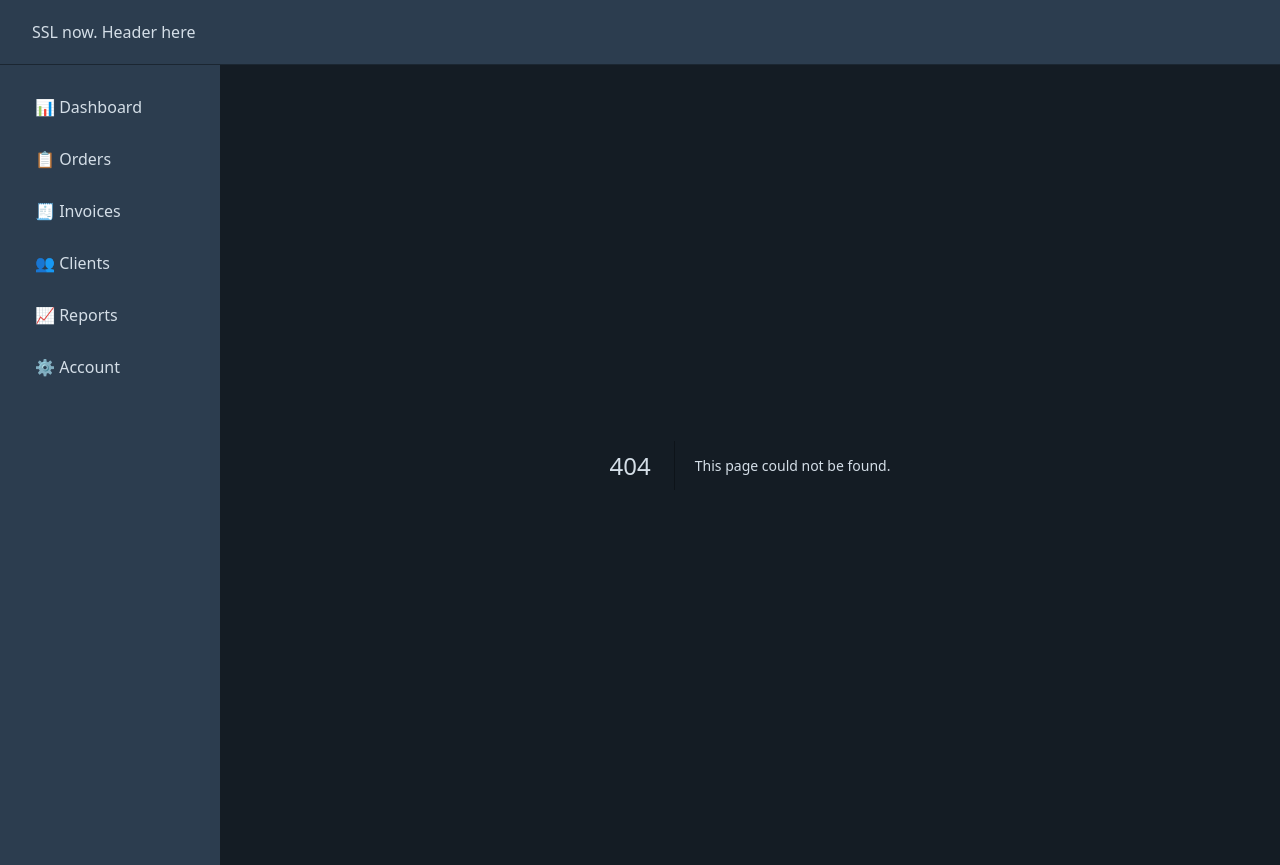
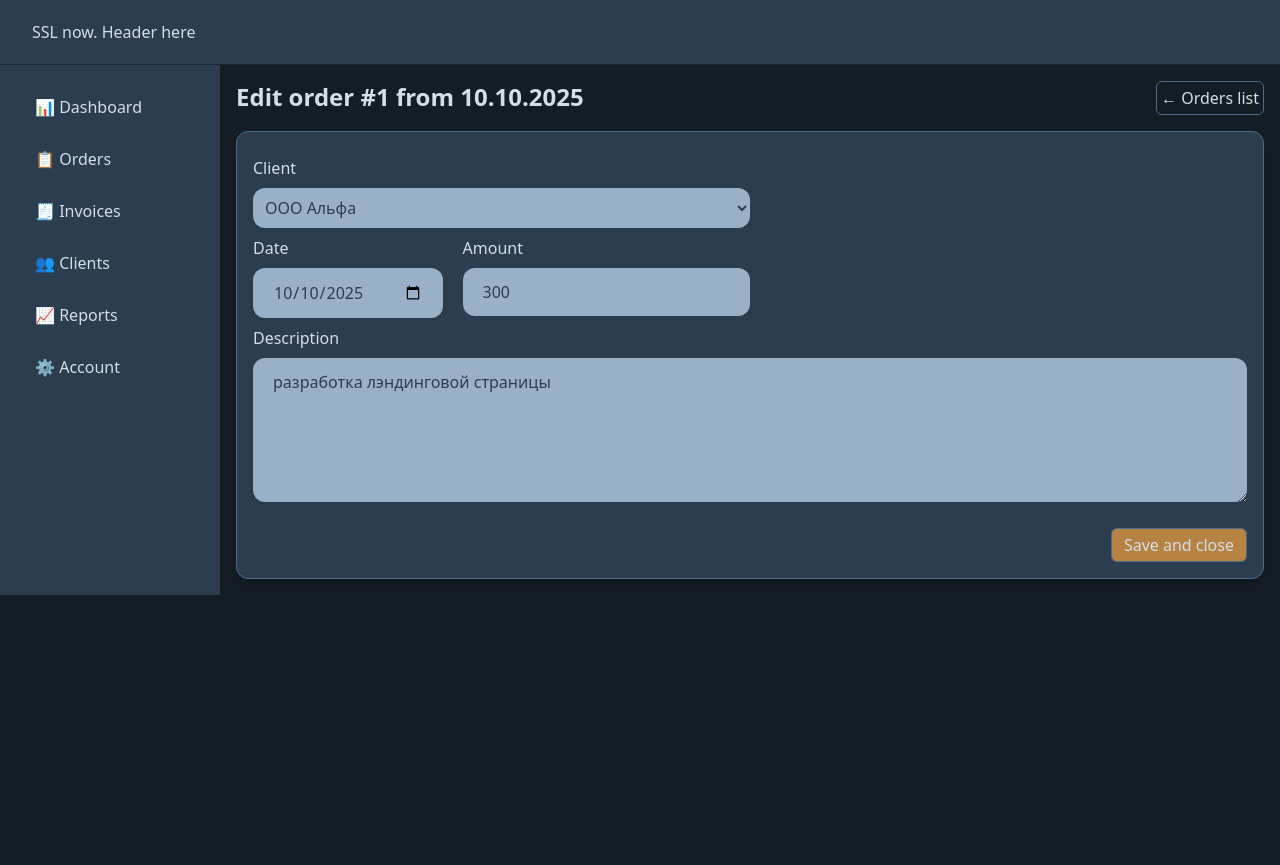
Before and after one commit to babinnikolay/orderbase, a Next.js app: page /orders/edit/1 in a window 1280 px wide. Before the commit this address had no page. After the commit the page ends 800 px from the top, so only its background shows below. Built offline with nearby package versions, Linux system fonts and the light colour scheme.

Commit message:
change from modal to route-based form

```diff
--- a/app/_components/NewOrder.js
+++ b/app/_components/NewOrder.js
@@ -1,22 +1,16 @@
 "use client";
 import React from "react";
-import Modal from "@/app/_components/Modal";
-import OrderForm from "@/app/_components/OrderForm";
-import Button from "@/app/_components/Button";
+import Link from "next/link";
 
 function NewOrder() {
   return (
     <div>
-      <Modal>
-        <Modal.Open opens="order-form">
-          <Button additional={"bg-accent-800 text-primary-200"}>
-            &#43; New order
-          </Button>
-        </Modal.Open>
-        <Modal.Window name="order-form">
-          <OrderForm />
-        </Modal.Window>
-      </Modal>
+      <Link
+        href={`/orders/new`}
+        className="p-1 px-2 rounded-md border border-primary-600 hover:bg-accent-800 bg-accent-700 text-primary-200"
+      >
+        &#43; New order
+      </Link>
     </div>
   );
 }
--- a/app/_components/OrderForm.js
+++ b/app/_components/OrderForm.js
@@ -1,38 +1,60 @@
-import React from "react";
+"use client";
+import { useTransition } from "react";
 import SubmitButton from "@/app/_components/SubmitButton";
+import { saveOrderAction } from "@/app/_lib/actions";
 
-function formAction(formData) {
-  console.log(formData.get("order-client"));
-}
+function OrderForm({ order, clients }) {
+  const [isPending, startTransition] = useTransition();
 
-function OrderForm() {
+  if (!order) return;
+
+  function handleSubmit(dataForm) {
+    const newOrder = {
+      id: dataForm.get("order-id"),
+      client: {
+        id: dataForm.get("client-id"),
+      },
+      date: dataForm.get("order-date"),
+      amount: dataForm.get("order-amount"),
+      description: dataForm.get("order-description").split(0, 1000)[0],
+    };
+    startTransition(async () => {
+      await saveOrderAction(newOrder);
+    });
+  }
+
   return (
     <>
       <form
-        action={formAction}
-        className=" bg-primary-900 py-6 px-6 text-lg  gap-5"
+        action={handleSubmit}
+        className="m-4 p-4 rounded-xl border border-primary-600 shadow-lg bg-primary-800"
       >
-        <div className="pb-2">
-          <label htmlFor="order-client">Client</label>
+        <div className="pb-2 flex flex-col">
+          <label htmlFor="client-id" className="py-2">
+            Client
+          </label>
           <select
-            name="order-client"
-            id="order-client"
-            className=" px-2 py-2 bg-primary-200 text-primary-800 w-full shadow-sm rounded-sm"
+            name="client-id"
+            id="client-id"
+            className=" px-2 py-2 bg-primary-300 text-primary-800 w-1/2 shadow-sm rounded-xl"
+            defaultValue={order.client.id}
           >
-            <option>Client1</option>
-            <option>Client1</option>
-            <option>Client1</option>
-            <option>Client1</option>
+            {clients.map((client) => (
+              <option key={client.id} value={client.id}>
+                {client.name}
+              </option>
+            ))}
           </select>
         </div>
-        <div className="flex flex-row gap-5">
+        <div className="flex flex-row gap-5 w-1/2">
           <div className="space-y-2">
             <label htmlFor="order-date">Date</label>
             <input
               name="order-date"
               type="date"
               id="order-date"
-              className="px-5 py-3 bg-primary-200 text-primary-800 w-full shadow-sm rounded-sm"
+              className="px-5 py-3 bg-primary-300 text-primary-800 w-full shadow-sm rounded-xl"
+              defaultValue={order.date}
             />
           </div>
           <div className="space-y-2">
@@ -41,25 +63,27 @@ function OrderForm() {
               name="order-amount"
               type="number"
               id="order-amount"
-              className="px-5 py-3 bg-primary-200 text-primary-800 w-full shadow-sm rounded-sm"
+              className="px-5 py-3 bg-primary-300 text-primary-800 w-full shadow-sm rounded-xl"
+              defaultValue={order.amount}
             />
           </div>
         </div>
 
-        <div className="space-y-2">
+        <div className="space-y-2 py-2">
           <label htmlFor="order-description">Description</label>
           <textarea
             name="order-description"
             rows="5"
             id="order-description"
-            className="px-5 py-3 bg-primary-200 text-primary-800 w-full shadow-sm rounded-sm"
+            className="px-5 py-3 bg-primary-300 text-primary-800 w-full shadow-sm rounded-xl"
+            defaultValue={order.description}
           />
         </div>
+        <input type="hidden" value={order.id} name="order-id" />
         <div className="flex justify-end pt-3 gap-3">
-          <SubmitButton>Save</SubmitButton>
-          {/*<Button additional="bg-primary-600" onClick={onClose}>*/}
-          {/*  Cancel*/}
-          {/*</Button>*/}
+          <SubmitButton pendingLabel={"Saving..."}>
+            {order.id ? "Save and close" : "Create and close"}
+          </SubmitButton>
         </div>
       </form>
     </>
--- a/app/_components/OrderLine.js
+++ /dev/null
@@ -1,19 +0,0 @@
-import Button from "@/app/_components/Button";
-import ListButtons from "@/app/_components/ListButtons";
-
-export default function OrderLine({ order }) {
-  return (
-    <tr className="hover:bg-primary-700 border-b border-primary-700">
-      <td className="p-3">{order.date}</td>
-      <td>{order.clientName}</td>
-      <td>${order.amount}</td>
-      <td>{order.description}</td>
-      <td>
-        <ListButtons>
-          <Button>Edit</Button>
-          <Button additional={"text-amber-600"}>Delete</Button>
-        </ListButtons>
-      </td>
-    </tr>
-  );
-}
--- /dev/null
+++ b/app/_components/OrderRow.js
@@ -0,0 +1,27 @@
+import Button from "@/app/_components/Button";
+import ListButtons from "@/app/_components/ListButtons";
+import Link from "next/link";
+import { format } from "date-fns";
+import { dateFormat } from "@/app/_helpers/appConstants";
+
+export default function OrderRow({ order }) {
+  return (
+    <tr className="hover:bg-primary-700 border-b border-primary-700">
+      <td className="p-3">{format(order.date, dateFormat)}</td>
+      <td>{order.client.name}</td>
+      <td>${order.amount}</td>
+      <td>{order.description}</td>
+      <td>
+        <ListButtons>
+          <Link
+            href={`/orders/edit/${order.id}`}
+            className="p-1 px-2 rounded-md border border-primary-600 hover:bg-accent-800"
+          >
+            Edit
+          </Link>
+          <Button additional={"text-amber-600"}>Delete</Button>
+        </ListButtons>
+      </td>
+    </tr>
+  );
+}
--- a/app/_components/OrdersList.js
+++ b/app/_components/OrdersList.js
@@ -1,44 +1,13 @@
-import OrderLine from "@/app/_components/OrderLine";
+import OrderRow from "@/app/_components/OrderRow";
 import Table from "@/app/_components/Table";
+import { getOrders } from "@/app/_lib/data-service";
 
-const orders = [
-  {
-    date: "2025-10-10",
-    clientName: "ООО Альфа",
-    amount: 300,
-    description: "разработка лэндинговой страницы",
-  },
-  {
-    date: "2025-10-12",
-    clientName: "ИП Сидоров",
-    amount: 150,
-    description: "создание логотипа и брендбука",
-  },
-  {
-    date: "2025-10-15",
-    clientName: "ООО Бета",
-    amount: 500,
-    description: "разработка интернет-магазина",
-  },
-  {
-    date: "2025-10-18",
-    clientName: "АО Гамма",
-    amount: 200,
-    description: "техническая поддержка сайта",
-  },
-  {
-    date: "2025-10-20",
-    clientName: "ИП Козлова",
-    amount: 100,
-    description: "доработка дизайна мобильного приложения",
-  },
-];
-
-export default function OrdersList() {
+export default async function OrdersList() {
+  const orders = await getOrders();
   return (
     <Table>
       {orders.map((order, index) => (
-        <OrderLine key={index} order={order} />
+        <OrderRow key={index} order={order} />
       ))}
     </Table>
   );
--- a/app/_helpers/appConstants.js
+++ b/app/_helpers/appConstants.js
@@ -26,3 +26,4 @@ export const sideNavSections = [
     text: "⚙️ Account",
   },
 ];
+export const dateFormat = "dd.MM.yyyy";
--- /dev/null
+++ b/app/_lib/actions.js
@@ -0,0 +1,11 @@
+"use server";
+
+import { saveOrder } from "@/app/_lib/data-service";
+import { redirect } from "next/navigation";
+import { revalidatePath } from "next/cache";
+
+export async function saveOrderAction(order) {
+  await saveOrder(order);
+  revalidatePath(`/order/${order.id}`);
+  redirect("/orders");
+}
--- /dev/null
+++ b/app/_lib/data-service.js
@@ -0,0 +1,109 @@
+import { format } from "date-fns";
+import { revalidatePath } from "next/cache";
+
+const orders = [
+  {
+    id: "1",
+    date: "2025-10-10",
+    client: {
+      id: "1",
+      name: "ООО Альфа",
+    },
+    amount: 300,
+    description: "разработка лэндинговой страницы",
+  },
+  {
+    id: "2",
+    date: "2025-10-12",
+    client: {
+      id: "2",
+      name: "ИП Сидоров",
+    },
+    amount: 150,
+    description: "создание логотипа и брендбука",
+  },
+  {
+    id: "3",
+    date: "2025-10-15",
+    client: {
+      id: "3",
+      name: "ООО Бета",
+    },
+    amount: 500,
+    description: "разработка интернет-магазина",
+  },
+  {
+    id: "4",
+    date: "2025-10-18",
+    client: {
+      id: "4",
+      name: "АО Гамма",
+    },
+    amount: 200,
+    description: "техническая поддержка сайта",
+  },
+  {
+    id: "5",
+    date: "2025-10-20",
+    client: {
+      id: "5",
+      name: "ИП Козлова",
+    },
+    amount: 100,
+    description: "доработка дизайна мобильного приложения",
+  },
+];
+
+const clients = [
+  {
+    id: "1",
+    name: "ООО Альфа",
+  },
+  {
+    id: "2",
+    name: "ИП Сидоров",
+  },
+  {
+    id: "3",
+    name: "ООО Бета",
+  },
+  {
+    id: "4",
+    name: "АО Гамма",
+  },
+  {
+    id: "5",
+    name: "ИП Козлова",
+  },
+];
+
+export async function getOrders() {
+  return orders.slice();
+}
+
+export async function getOrder(id) {
+  return orders.find((order) => order.id === id);
+}
+
+export async function saveOrder(order) {
+  if (!order.id) order.id = Math.max(...orders.map((order) => order.id)) + 1;
+  orders.push(order);
+  revalidatePath("/orders");
+}
+
+export async function getNewOrder() {
+  return {
+    id: "",
+    date: format(new Date(), "yyyy-MM-dd"),
+    client: {
+      id: "",
+      name: "",
+    },
+    amount: 0,
+    description: "",
+  };
+}
+
+export async function getClients() {
+  return clients.slice();
+}
--- /dev/null
+++ b/app/orders/edit/[orderId]/page.js
@@ -0,0 +1,32 @@
+import React from "react";
+import Link from "next/link";
+import OrderForm from "@/app/_components/OrderForm";
+import SectionLabel from "@/app/_components/SectionLabel";
+import SectionLine from "@/app/_components/SectionLine";
+import { getClients, getOrder } from "@/app/_lib/data-service";
+import { dateFormat } from "@/app/_helpers/appConstants";
+import { format } from "date-fns";
+
+export default async function Page({ params }) {
+  const [order, clients] = await Promise.all([
+    getOrder(params.orderId),
+    getClients(),
+  ]);
+
+  return (
+    <div>
+      <SectionLine>
+        <SectionLabel>
+          Edit order #{order?.id} from {format(order.date, dateFormat)}
+        </SectionLabel>
+        <Link
+          className="p-1 rounded-md border border-primary-600 hover:bg-accent-800"
+          href={"/orders"}
+        >
+          &larr; Orders list
+        </Link>
+      </SectionLine>
+      <OrderForm order={order} clients={clients} />
+    </div>
+  );
+}
--- /dev/null
+++ b/app/orders/new/page.js
@@ -0,0 +1,25 @@
+import React from "react";
+import Link from "next/link";
+import OrderForm from "@/app/_components/OrderForm";
+import SectionLabel from "@/app/_components/SectionLabel";
+import SectionLine from "@/app/_components/SectionLine";
+import { getClients, getNewOrder } from "@/app/_lib/data-service";
+
+export default async function Page() {
+  const [order, clients] = await Promise.all([getNewOrder(), getClients()]);
+
+  return (
+    <div>
+      <SectionLine>
+        <SectionLabel>New order</SectionLabel>
+        <Link
+          className="p-1 rounded-md border border-primary-600 hover:bg-accent-800"
+          href={"/orders"}
+        >
+          &larr; Orders list
+        </Link>
+      </SectionLine>
+      <OrderForm order={order} clients={clients} />
+    </div>
+  );
+}
```
